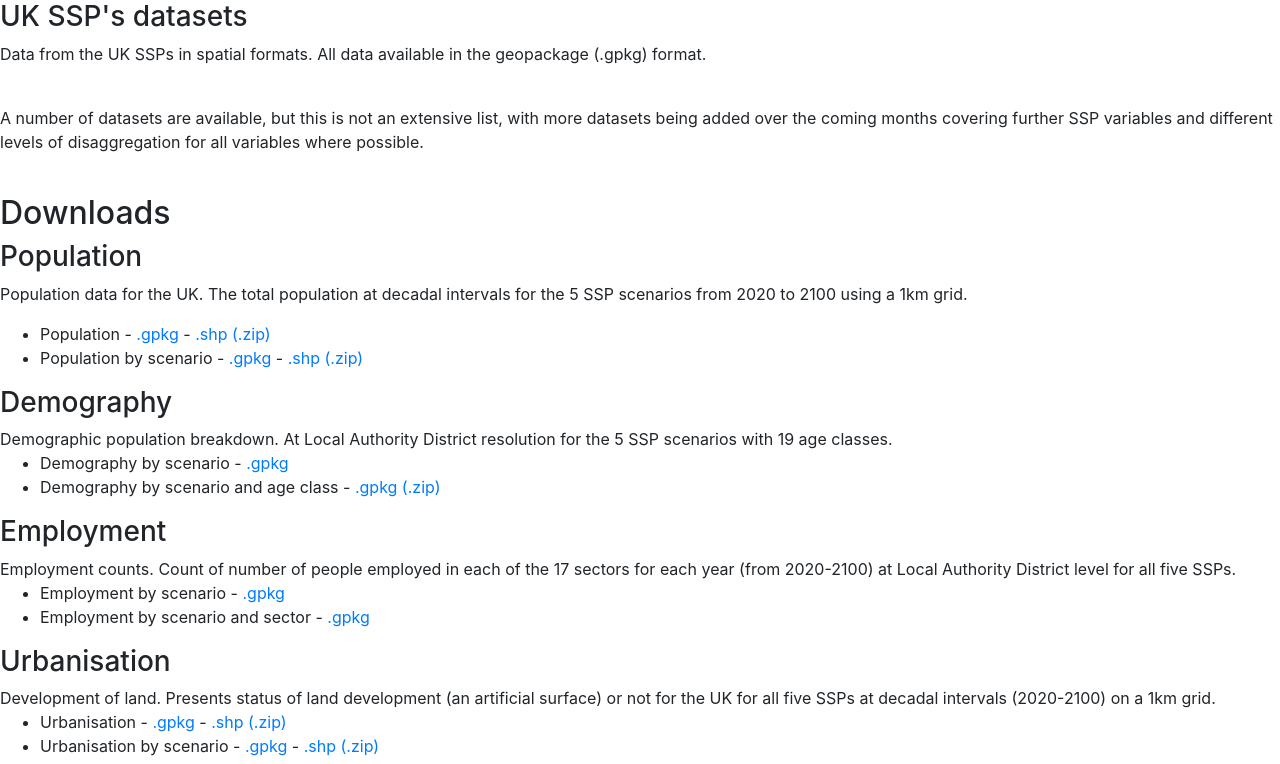
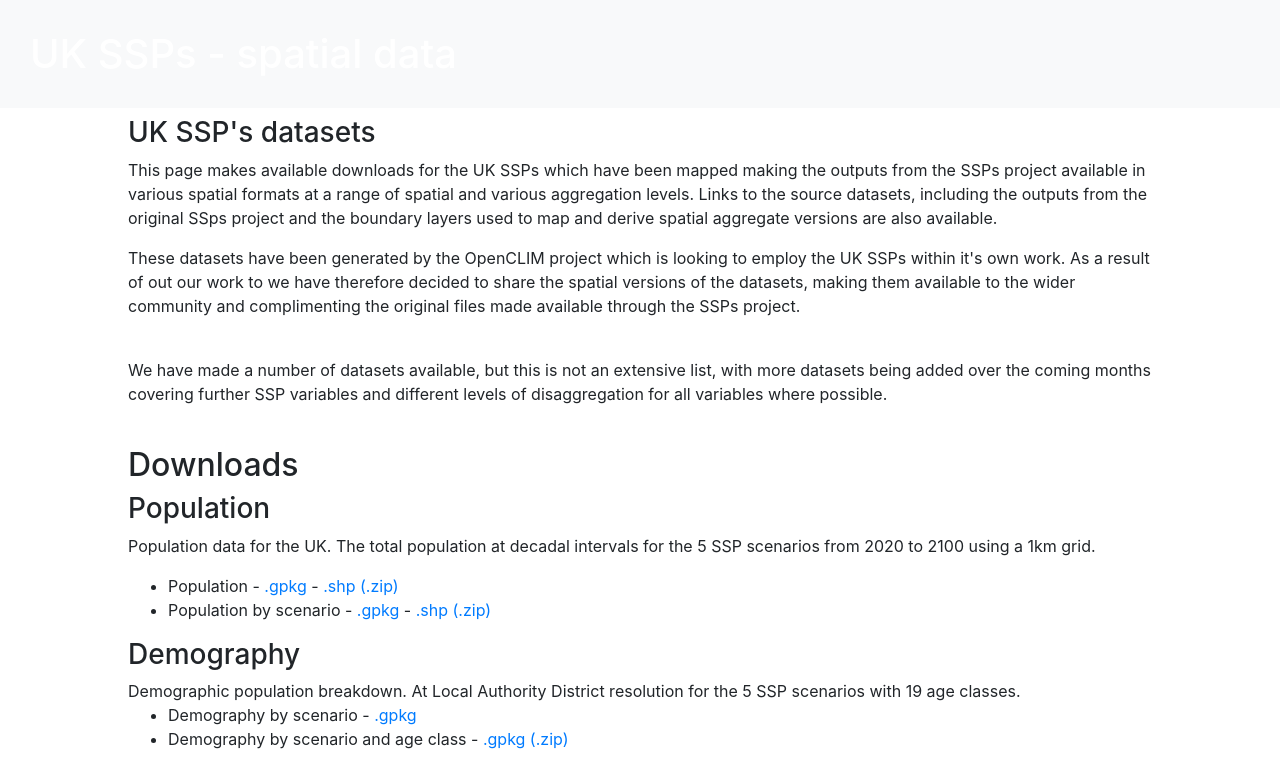
Before and after one commit to Craig-Robson/uk_ssps, a plain HTML site: page index.html in a window 1280 px wide. Shown: the top 764 px of the page. Drawn offline with nearby package versions, Linux system fonts and the light colour scheme.

Commit message:
updated styling and added some introductory text

```diff
--- a/index.html
+++ b/index.html
@@ -13,11 +13,16 @@
 
 </head>
 <body>
-
+    <div class="bg-light" id="banner">
+            <h1 class="text-white" style="padding: 30px">UK SSPs - spatial data</h1>
+    </div>
+    <div id="content" style="width: 80%; margin:0 auto;">
         <h3>UK SSP's datasets</h3>
-    <p>Data from the UK SSPs in spatial formats. All data available in the geopackage (.gpkg) format.</p>
+        <p>This page makes available downloads for the UK SSPs which have been mapped making the outputs from the SSPs project available in various spatial formats at a range of spatial and various aggregation levels. Links to the source datasets, including the outputs from the original SSps project and the boundary layers used to map and derive spatial aggregate versions are also available.
         <br>
-    <p>A number of datasets are available, but this is not an extensive list, with more datasets being added over the coming months covering further SSP variables and different levels of disaggregation for all variables where possible.</p>
+        <p>These datasets have been generated by the OpenCLIM project which is looking to employ the UK SSPs within it's own work. As a result of out our work to we have therefore decided to share the spatial versions of the datasets, making them available to the wider community and complimenting the original files made available through the SSPs project.</p>
+        <br>
+        <p>We have made a number of datasets available, but this is not an extensive list, with more datasets being added over the coming months covering further SSP variables and different levels of disaggregation for all variables where possible.</p>
         <br>
 
         <h2>Downloads</h2>
@@ -64,5 +69,6 @@
             <li>NUTS2</li>
             <li>NUTS3</li>
         </ul>
+    </div>
 </body>
 </html>
```
Lines whose indentation alone changed are shown as unchanged.
